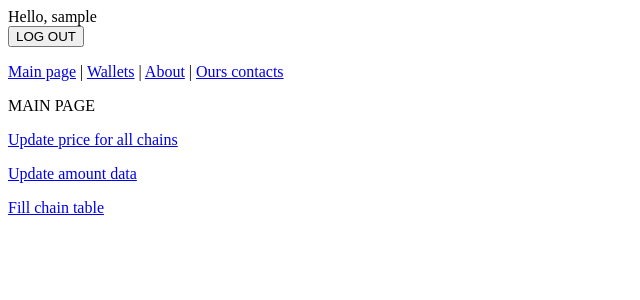
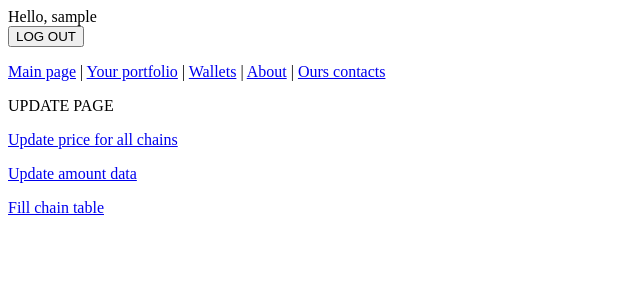
Before and after one commit to DaVinci113/django-Wallet_screener, a Django app: page /update/ in a window 1280 px wide. Shown: the top 300 px of the page, without its empty margins (0-640 px from the left). Run offline with Django 5.2, Linux system fonts and the light colour scheme; the visitor is signed in with stand-in values (Sample User, id 1).

Commit message:
добавлена страница отображения всего портфеля с общей стоимостью активов

```diff
--- a/screener/services/update_data.py
+++ b/screener/services/update_data.py
@@ -4,7 +4,7 @@ from .parse_data import get_token_amount_complete, get_prefix, get_price
 
 
 def update_amount(user_id):
-    """ Update staked, available and reward amount"""
+    """ Update staked, available and reward amount for user """
     wallets = Wallet.objects.filter(wallet_owner=user_id)
     for wallet in wallets:
         for address in wallet.address_set.all():
--- a/screener/templates/screener/update.html
+++ b/screener/templates/screener/update.html
@@ -1,6 +1,6 @@
 {% extends 'base.html' %}
 {% block content%}
-<p>MAIN PAGE</p>
+<p>UPDATE PAGE</p>
 <p><a href="{% url 'screener:update_data' %}">Update price for all chains</a></p>
 <p><a href="{% url 'screener:update_amount_data' %}">Update amount data</a></p>
 <p><a href="{% url 'screener:table_fill' %}">Fill chain table</a></p>
--- a/screener/templates/screener/user_wallet_info.html
+++ b/screener/templates/screener/user_wallet_info.html
@@ -3,7 +3,7 @@
   <p>INFO about {{ wallet }}</p>
   {% for key, value in data.items %}
   <ul>
-    {{ key }}{{ value }}
+    {{ key }} {{ value }}
   </ul>
   {% endfor %}
 {% endblock content%}
--- a/screener/urls.py
+++ b/screener/urls.py
@@ -6,6 +6,9 @@ app_name = 'screener'
 urlpatterns = [
     # Home page
     path('', views.index, name='index'),
+
+    # page contains portfolio info
+    path('portfolio/', views.portfolio, name='portfolio'),
 
     # page contains list of user wallets
     path('user_wallets/', views.user_wallets, name='user_wallets'),
--- a/screener/views.py
+++ b/screener/views.py
@@ -2,7 +2,7 @@ from django.shortcuts import render, redirect
 from .models import Wallet, Address
 from .forms import WalletForm, AdressForm
 from .services.update_data import update_amount, update_token_info_table
-from .services.download_data_from_db import wallet_data_db, address_data_db, download_price
+from .services.download_data_from_db import wallet_data_db, address_data_db, user_portfolio_data_db
 from .services.create_chain_table import get_table_fill
 
 
@@ -12,6 +12,14 @@ from .services.create_chain_table import get_table_fill
 def index(request):
     """Home page"""
     return render(request, 'screener/index.html')
+
+
+def portfolio(request):
+    data = user_portfolio_data_db(request.user)
+    context = {
+        'data': data,
+    }
+    return render(request, 'screener/portfolio.html', context)
 
 
 def wallets(request):
--- a/templates/base.html
+++ b/templates/base.html
@@ -13,6 +13,7 @@
   </form>
   <p>
     <a href="{% url 'screener:index' %}">Main page</a> |
+    <a href="{% url 'screener:portfolio' %}">Your portfolio</a> |
     <a href="{% url 'screener:user_wallets' %}">Wallets</a> |
     <a href="{% url 'screener:about' %}">About</a> |
     <a href="{% url 'screener:contacts' %}">Ours contacts</a>
```
Also changed, not shown: screener/services/download_data_from_db.py (+10 -0 lines), screener/templates/screener/portfolio.html (added, +10 -0 lines).
